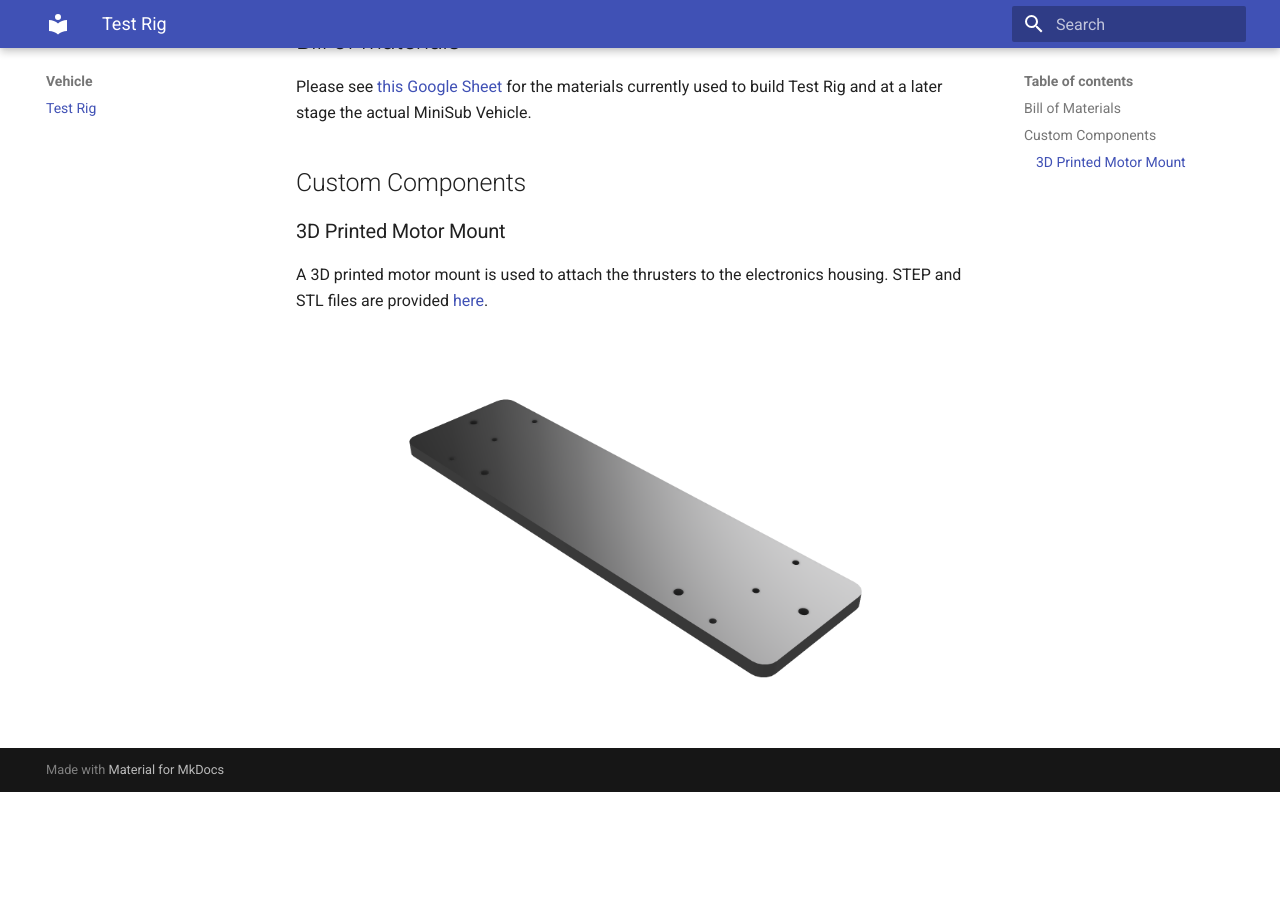
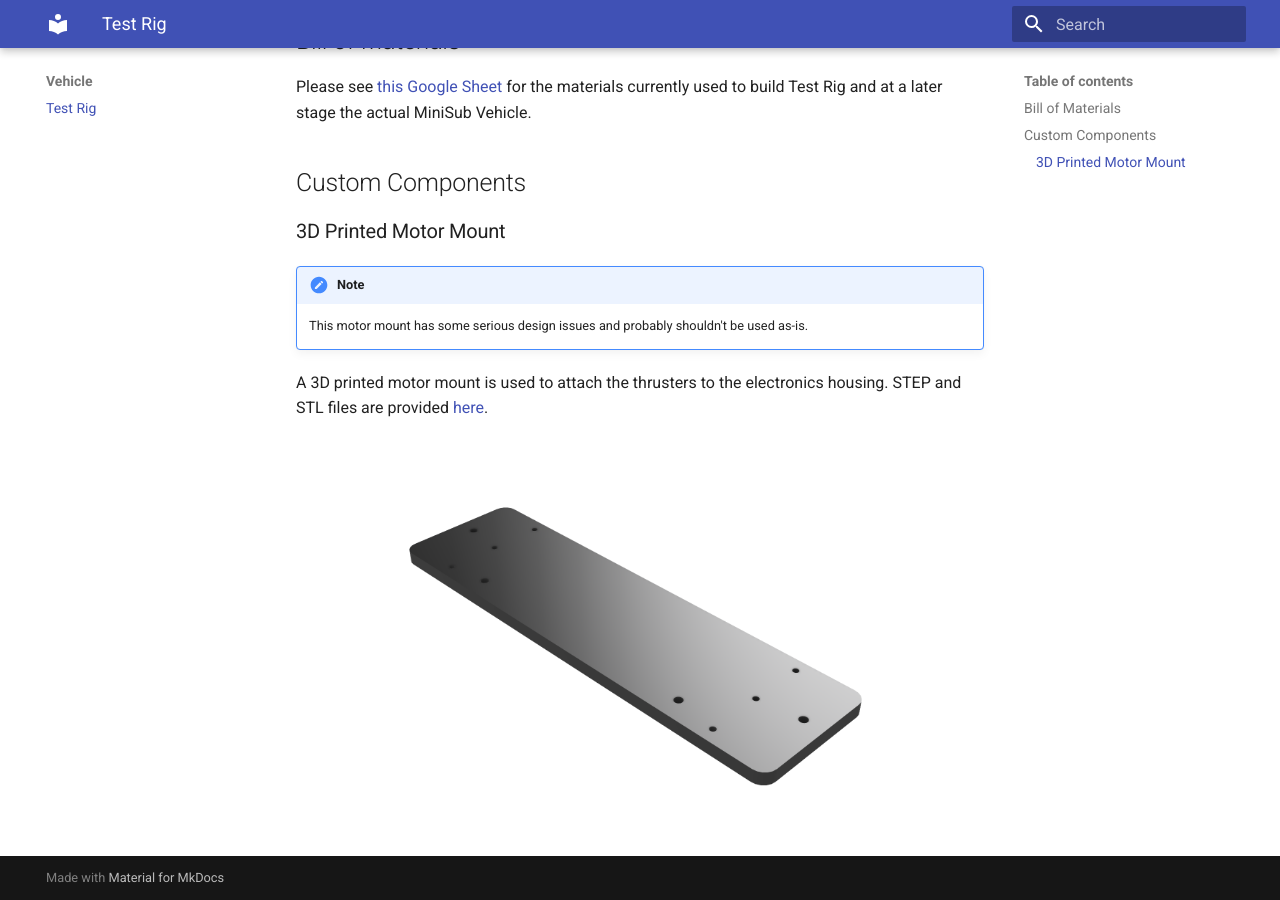
Before and after one commit to JeffreyDD/minisub, an MkDocs documentation site: the page built from docs/Vehicle/testrig.md, in a window 1280 px wide and 900 px high, scrolled down 732 px. Built offline with MkDocs 1.6.1 and Material for MkDocs 9.7.7, drawn with Linux system fonts in a browser that asks for light colours; before the commit the page ends 1524 px from its top, so only the background shows below that.

Commit message:
Add note to testrig design and fix images

```diff
--- a/docs/Vehicle/testrig.md
+++ b/docs/Vehicle/testrig.md
@@ -2,7 +2,7 @@
 
 Current development is done on a very bare-bones test rig, basically consisting of a watertight box with 2 thruster mounted to the bottom. The Test Rig is not meant to be submersible, instead it floats around the surface, to test control mechanics and electronics.
 
-![MiniSub TestRig](/assets/images/TestRig_MicroSub01_v5.png)
+![MiniSub TestRig](../assets/images/TestRig_MicroSub01_v5.png)
 
 ## Bill of Materials
 
@@ -12,6 +12,9 @@ Please see [this Google Sheet](https://docs.google.com/spreadsheets/d/1FYi1ho1pS
 
 ### 3D Printed Motor Mount
 
+!!! Note
+    This motor mount has some serious design issues and probably shouldn't be used as-is.
+
 A 3D printed motor mount is used to attach the thrusters to the electronics housing. STEP and STL files are provided [here](https://github.com/JeffreyDD/minisub/tree/main/design/TestRig).
 
-![TestRig motor mount](/assets/images/MiniSub_TestRig_MotorMount.png)
+![TestRig motor mount](../assets/images/MiniSub_TestRig_MotorMount.png)
```
